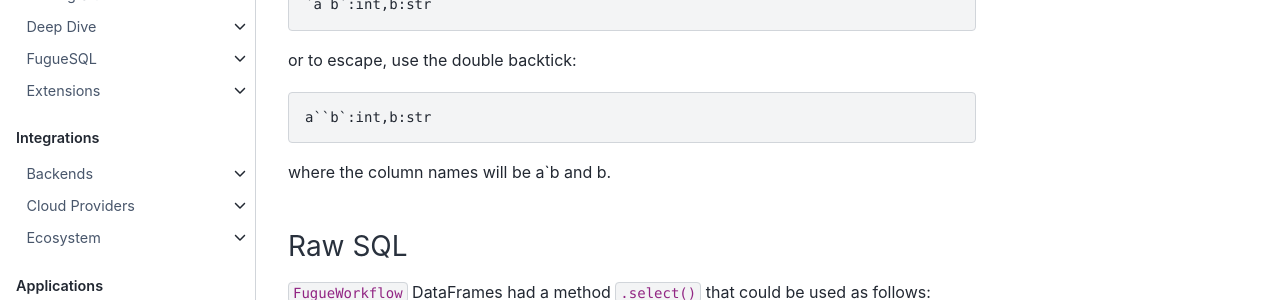
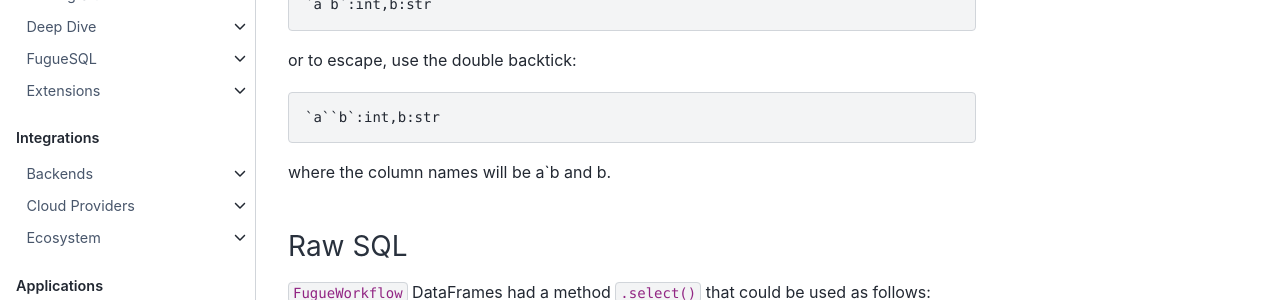
Before and after one commit to fugue-project/tutorials, a Jupyter Book: the page built from tutorials/resources/major_changes.md, in a window 1280 px wide and 900 px high, scrolled down 3548 px. Shown: the part 151-451 px from the top of the window. Built offline with Jupyter Book 1.0.4 settings and Sphinx 7.4.7 and the Sphinx Book theme 1.1.4, drawn with Linux system fonts in a browser that asks for light colours; pages that are not in the unit, such as notebooks, are missing from menus.

Commit message:
missing backtick

`````diff
--- a/tutorials/resources/major_changes.md
+++ b/tutorials/resources/major_changes.md
@@ -141,7 +141,7 @@ a column name with spaces. This will work across all backends. The schema expres
 or to escape, use the double backtick:
 
 ````
-a``b`:int,b:str
+`a``b`:int,b:str
 ````
 
 where the column names will be a`b and b.
`````
